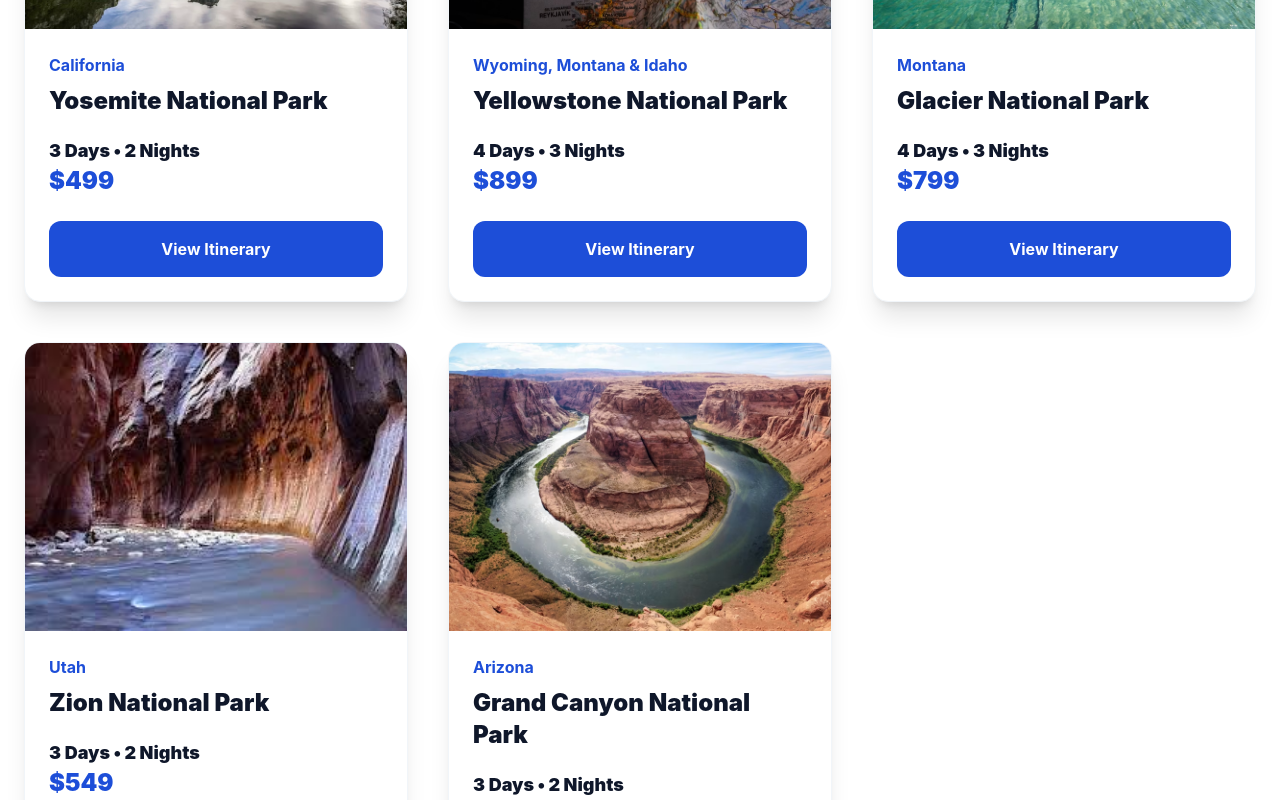
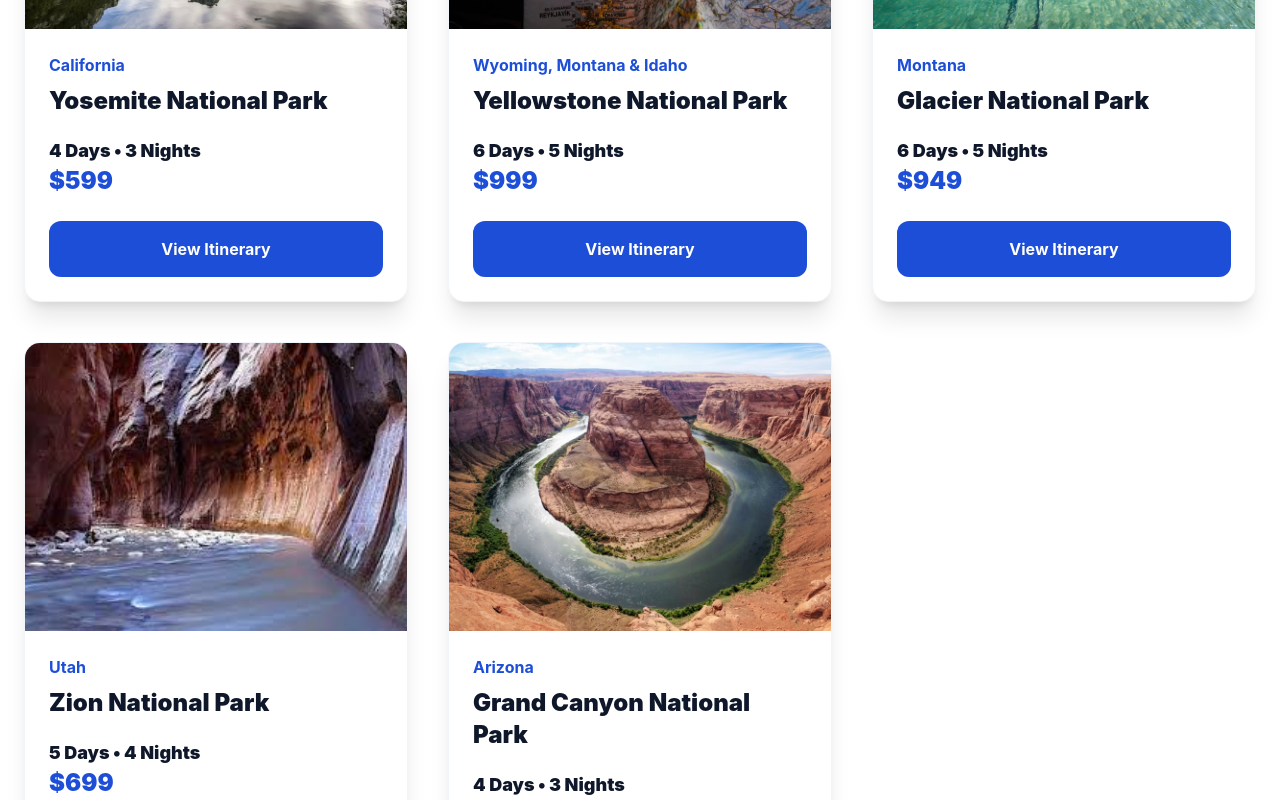
Before and after one commit to akalariy/Website, a React (Vite) app in the folder Website/: page / in a window 1280 px wide. Shown: the part 1380-2180 px from the top of the page. Built offline with nearby package versions, Linux system fonts and the light colour scheme.

Commit message:
Version1.18

```diff
--- a/Website/src/components/Destinations.jsx
+++ b/Website/src/components/Destinations.jsx
@@ -4,40 +4,40 @@ const destinations = [
     title: 'Yosemite National Park',
     location: 'California',
     image: '/Images/Yosemite.avif',
-    duration: '3 Days • 2 Nights',
-    price: '$499',
+    duration: '4 Days • 3 Nights',
+    price: '$599',
   },
   {
     slug: 'yellowstone',
     title: 'Yellowstone National Park',
     location: 'Wyoming, Montana & Idaho',
     image: '/Images/Yellowstone.avif',
-    duration: '4 Days • 3 Nights',
-    price: '$899',
+    duration: '6 Days • 5 Nights',
+    price: '$999',
   },
   {
     slug: 'glacier',
     title: 'Glacier National Park',
     location: 'Montana',
     image: '/Images/Glacier.avif',
-    duration: '4 Days • 3 Nights',
-    price: '$799',
+    duration: '6 Days • 5 Nights',
+    price: '$949',
   },
   {
     slug: 'zion',
     title: 'Zion National Park',
     location: 'Utah',
     image: '/Images/Zion.jpeg',
-    duration: '3 Days • 2 Nights',
-    price: '$549',
+    duration: '5 Days • 4 Nights',
+    price: '$699',
   },
   {
     slug: 'grand-canyon',
     title: 'Grand Canyon National Park',
     location: 'Arizona',
     image: '/Images/GrandCanyon.avif',
-    duration: '3 Days • 2 Nights',
-    price: '$499',
+    duration: '4 Days • 3 Nights',
+    price: '$599',
   },
 ];
 
```
